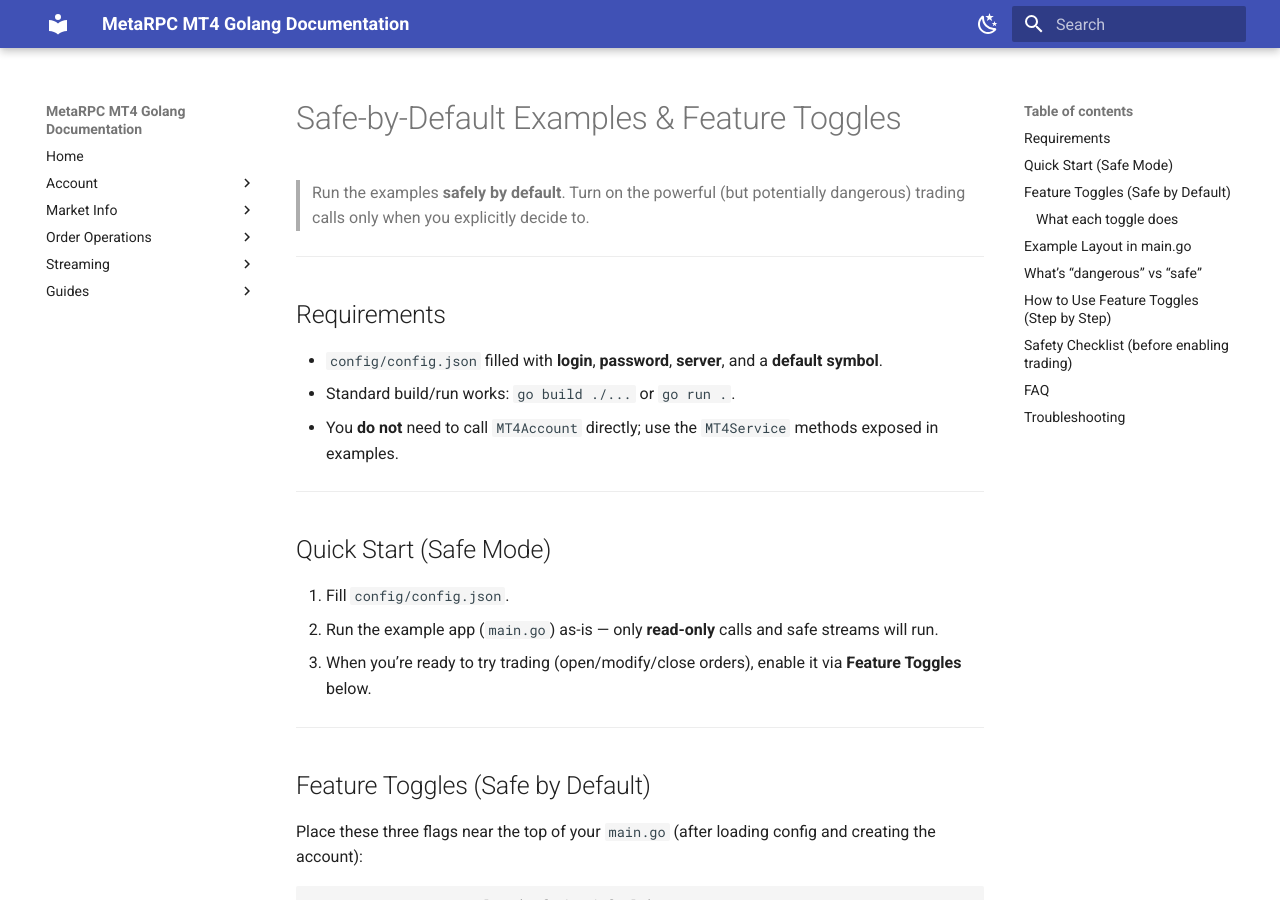
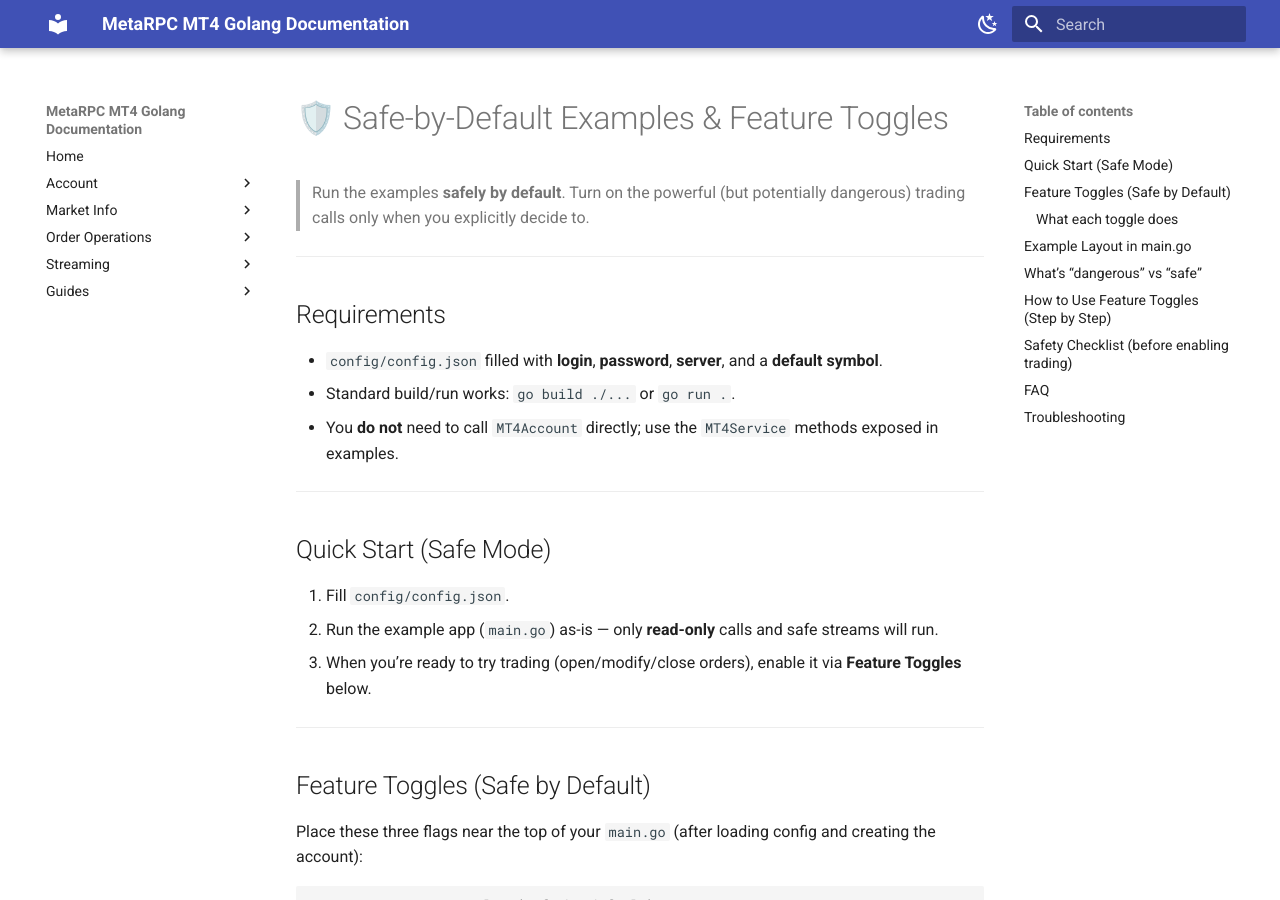
Before and after one commit to MetaRPC/GoMT4, an MkDocs documentation site: the page built from docs/Your_Easy_Start.md, in a window 1280 px wide and 900 px high. Built offline with MkDocs 1.6.1 and Material for MkDocs 9.7.7, drawn with Linux system fonts in a browser that asks for light colours.

```diff
--- a/docs/Your_Easy_Start.md
+++ b/docs/Your_Easy_Start.md
@@ -1,4 +1,4 @@
-# Safe-by-Default Examples & Feature Toggles
+# 🛡️ Safe-by-Default Examples & Feature Toggles
 
 > Run the examples **safely by default**. Turn on the powerful (but potentially dangerous) trading calls only when you explicitly decide to.
 
```
